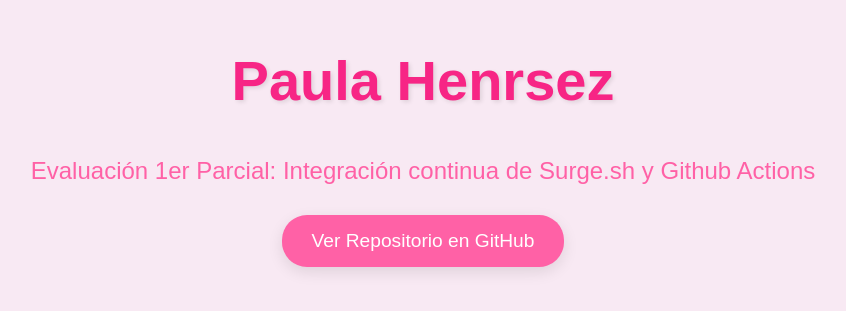
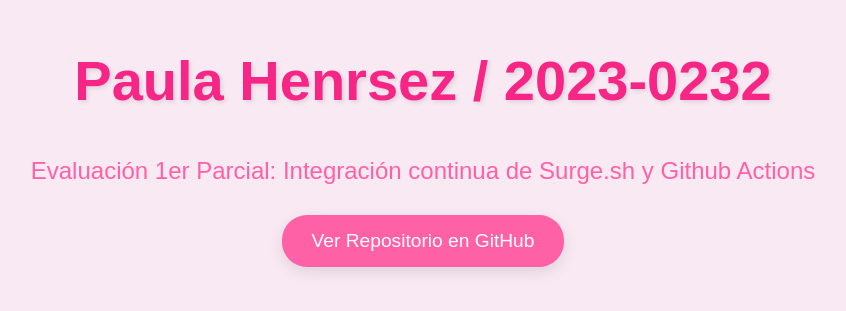
Before and after one commit to paulahenrsezc/Primer_parcial_Electiva2_Surge, a plain HTML site: page index.html in a window 1280 px wide. Shown: the part 261-572 px from the top of the page, without its empty margins (217-1063 px from the left). Drawn offline with Linux system fonts and the light colour scheme.

Commit message:
Modificacion3

```diff
--- a/index.html
+++ b/index.html
@@ -50,7 +50,7 @@
 </head>
 <body>
 
-    <h1>Paula Henrsez</h1>
+    <h1>Paula Henrsez / 2023-0232</h1>
     <p>Evaluación 1er Parcial: Integración continua de Surge.sh y Github Actions</p>
     <a href="https://github.com/paulahenrsezc/Primer_parcial_Electiva2_Surge.git" class="button"> Ver Repositorio en GitHub </a>
 
```
